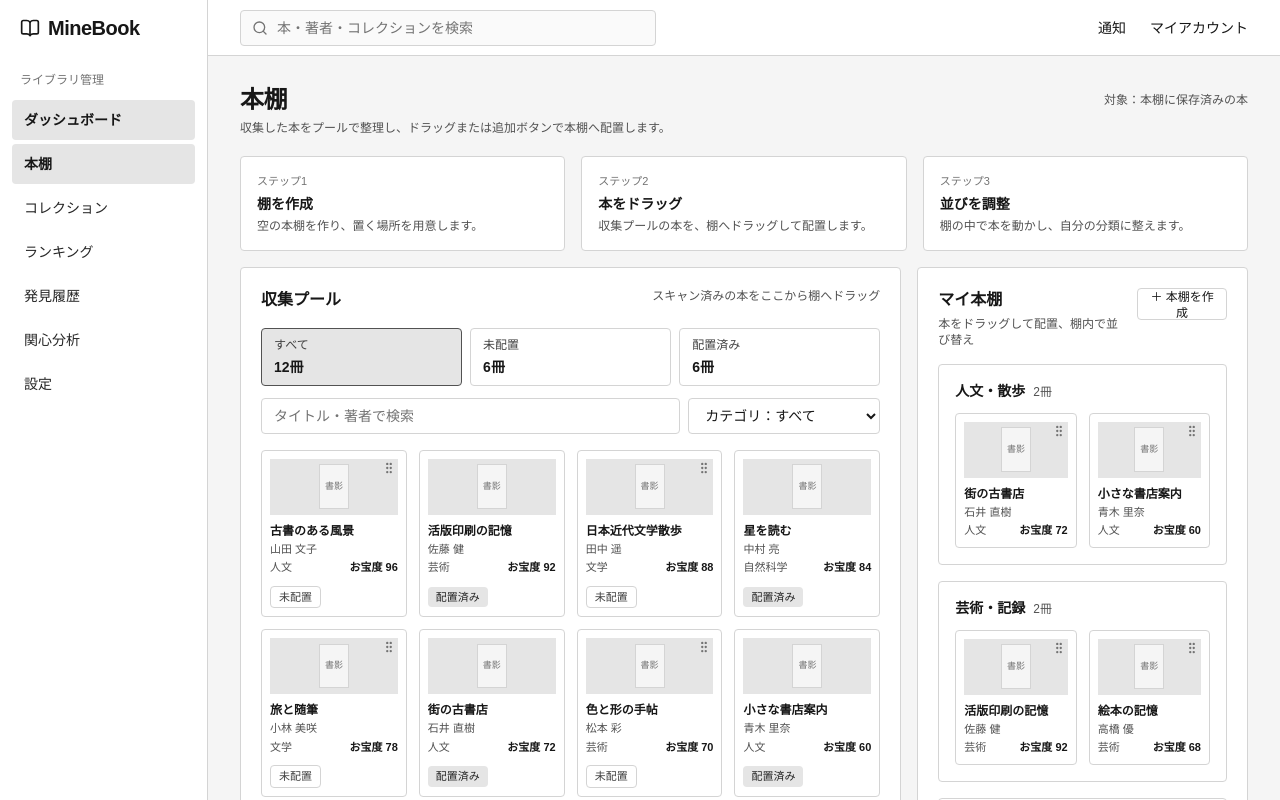
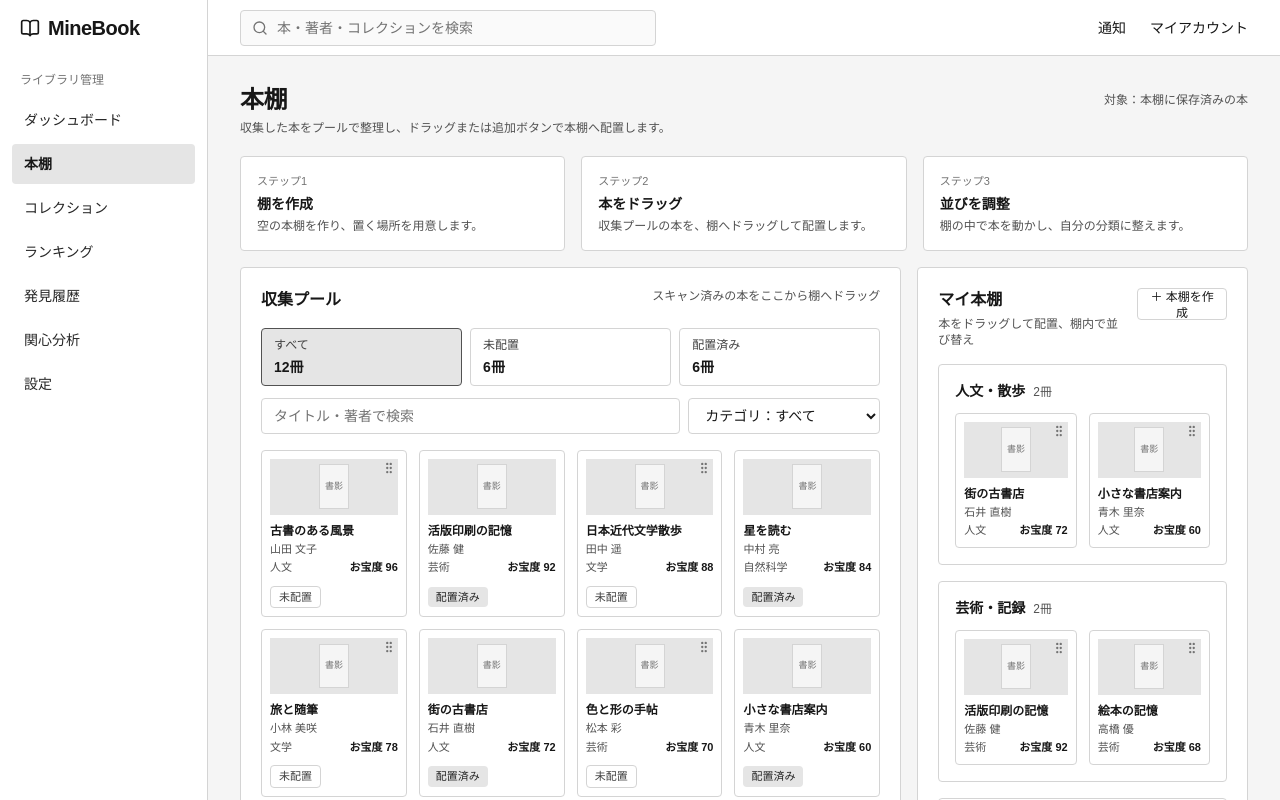
Before and after one commit to dokkanoT/minebook, a Next.js app: page /dashboard/bookshelf in a window 1280 px wide. Shown: the top 800 px of the page. Built offline with nearby package versions, Linux system fonts and the light colour scheme.

Commit message:
プルリクのお願い解決とサイドバーのダッシュボードが常に背景色が黒いのの変更

```diff
--- a/src/app/(dashboard)/dashboard/_components/layout/SidebarNav.tsx
+++ b/src/app/(dashboard)/dashboard/_components/layout/SidebarNav.tsx
@@ -12,7 +12,10 @@ export function SidebarNav() {
     <nav aria-label="メインメニュー">
       <ul className="space-y-1">
         {NAV_ITEMS.map(({ label, href }) => {
-          const active = pathname === href || pathname.startsWith(`${href}/`);
+          const active =
+            href === "/dashboard"
+              ? pathname === href
+              : pathname === href || pathname.startsWith(`${href}/`);
           return (
             <li key={href}>
               <Link
```
